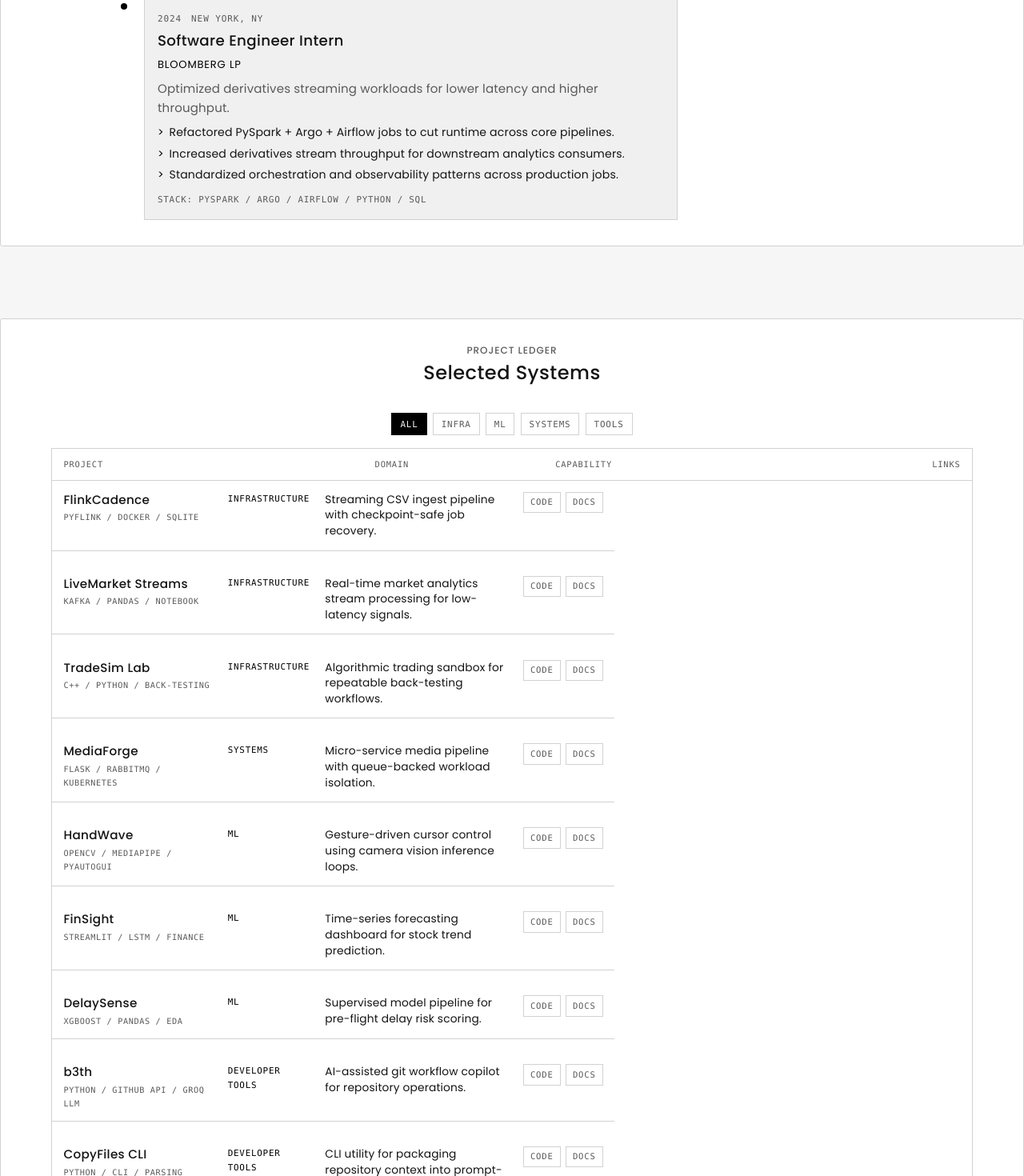
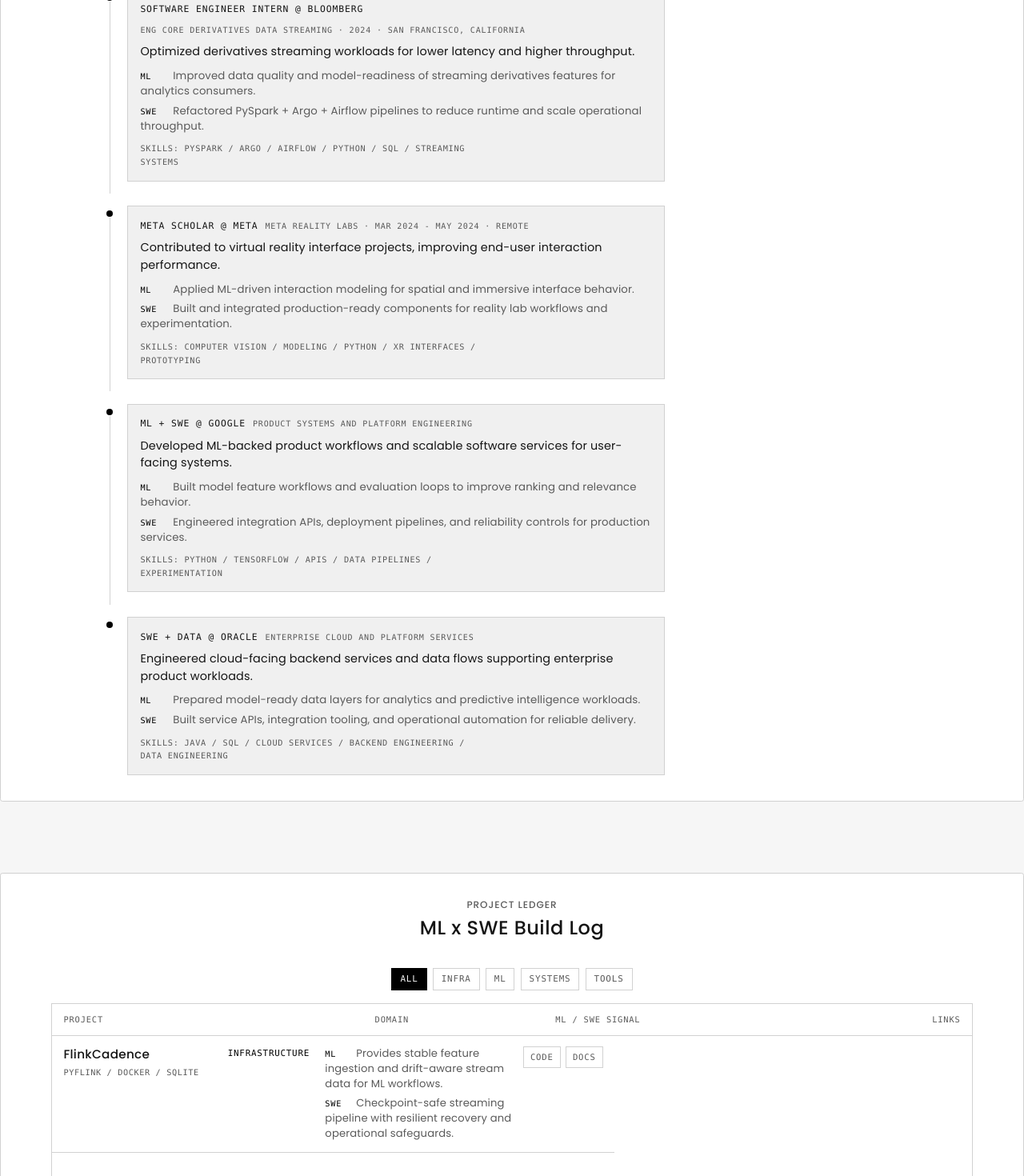
Before and after one commit to bethvourc/bethvour-s-portfolio, a React (Create React App) app: page / in a window 1280 px wide. Shown: the part 1020-2490 px from the top of the page at 80% size. Built offline with nearby package versions, Linux system fonts and the light colour scheme.

Commit message:
Complete Phase 8 of the website redesign by finalizing the Startup Spotlight section and updating the Experience Log with new entries. Refactor styles for improved layout and responsiveness across components, enhancing clarity and usability.

```diff
--- a/src/components/experience/Experience.jsx
+++ b/src/components/experience/Experience.jsx
@@ -3,34 +3,78 @@
 
 const EXPERIENCE_LOG = [
   {
-    id: "bloomberg-2025",
-    period: "2025",
-    location: "New York, NY",
-    role: "Software Engineer Intern",
-    company: "Bloomberg LP",
-    summary:
-      "Designed real-time ingestion systems for production market and risk data flows.",
-    highlights: [
-      "Built Flink + Kafka ingestion pipelines with 99.9% reliability.",
-      "Added anomaly detection checks to catch schema and distribution drift early.",
-      "Shipped resilient ETL recovery paths for restart-safe replay and backfill.",
+    id: "bloomberg-eng-core",
+    track: "software engineer intern @ bloomberg",
+    context: "eng core derivatives data streaming · 2025 · new york, ny",
+    headline:
+      "Designed and shipped real-time ingestion systems for production market and risk data flows.",
+    mlFocus:
+      "Embedded anomaly detection checks to surface schema/distribution drift before downstream model impact.",
+    sweFocus:
+      "Built Flink + Kafka pipelines with 99.9% reliability and resilient ETL replay/backfill paths.",
+    skills: [
+      "Flink",
+      "Kafka",
+      "Python",
+      "Airflow",
+      "Kubernetes",
+      "ETL Reliability",
     ],
-    stack: ["Flink", "Kafka", "Python", "Airflow", "Kubernetes"],
   },
   {
-    id: "bloomberg-2024",
-    period: "2024",
-    location: "New York, NY",
-    role: "Software Engineer Intern",
-    company: "Bloomberg LP",
-    summary:
+    id: "bloomberg-streaming",
+    track: "software engineer intern @ bloomberg",
+    context: "eng core derivatives data streaming · 2024 · san francisco, california",
+    headline:
       "Optimized derivatives streaming workloads for lower latency and higher throughput.",
-    highlights: [
-      "Refactored PySpark + Argo + Airflow jobs to cut runtime across core pipelines.",
-      "Increased derivatives stream throughput for downstream analytics consumers.",
-      "Standardized orchestration and observability patterns across production jobs.",
+    mlFocus:
+      "Improved data quality and model-readiness of streaming derivatives features for analytics consumers.",
+    sweFocus:
+      "Refactored PySpark + Argo + Airflow pipelines to reduce runtime and scale operational throughput.",
+    skills: [
+      "PySpark",
+      "Argo",
+      "Airflow",
+      "Python",
+      "SQL",
+      "Streaming Systems",
     ],
-    stack: ["PySpark", "Argo", "Airflow", "Python", "SQL"],
+  },
+  {
+    id: "meta",
+    track: "meta scholar @ meta",
+    context: "meta reality labs · mar 2024 - may 2024 · remote",
+    headline:
+      "Contributed to virtual reality interface projects, improving end-user interaction performance.",
+    mlFocus:
+      "Applied ML-driven interaction modeling for spatial and immersive interface behavior.",
+    sweFocus:
+      "Built and integrated production-ready components for reality lab workflows and experimentation.",
+    skills: ["Computer Vision", "Modeling", "Python", "XR Interfaces", "Prototyping"],
+  },
+  {
+    id: "google",
+    track: "ml + swe @ google",
+    context: "product systems and platform engineering",
+    headline:
+      "Developed ML-backed product workflows and scalable software services for user-facing systems.",
+    mlFocus:
+      "Built model feature workflows and evaluation loops to improve ranking and relevance behavior.",
+    sweFocus:
+      "Engineered integration APIs, deployment pipelines, and reliability controls for production services.",
+    skills: ["Python", "TensorFlow", "APIs", "Data Pipelines", "Experimentation"],
+  },
+  {
+    id: "oracle",
+    track: "swe + data @ oracle",
+    context: "enterprise cloud and platform services",
+    headline:
+      "Engineered cloud-facing backend services and data flows supporting enterprise product workloads.",
+    mlFocus:
+      "Prepared model-ready data layers for analytics and predictive intelligence workloads.",
+    sweFocus:
+      "Built service APIs, integration tooling, and operational automation for reliable delivery.",
+    skills: ["Java", "SQL", "Cloud Services", "Backend Engineering", "Data Engineering"],
   },
 ];
 
@@ -38,7 +82,7 @@
   return (
     <section id="experience" className="experience experience-log">
       <h5>Experience Log</h5>
-      <h2>Bloomberg Impact</h2>
+      <h2>ML x SWE Operator Track</h2>
 
       <div className="container experience-log__container">
         <ol className="experience-log__list">
@@ -53,22 +97,25 @@
 
               <article className="experience-log__card">
                 <div className="experience-log__meta">
-                  <span>{entry.period}</span>
-                  <span>{entry.location}</span>
+                  <span className="experience-log__track">{entry.track}</span>
+                  <span className="experience-log__context">{entry.context}</span>
                 </div>
 
-                <h3>{entry.role}</h3>
-                <p className="experience-log__company">{entry.company}</p>
-                <p className="experience-log__summary">{entry.summary}</p>
+                <p className="experience-log__headline">{entry.headline}</p>
 
-                <ul className="experience-log__highlights">
-                  {entry.highlights.map((line) => (
-                    <li key={line}>{line}</li>
-                  ))}
-                </ul>
+                <div className="experience-log__focus">
+                  <p>
+                    <span>ml</span>
+                    {entry.mlFocus}
+                  </p>
+                  <p>
+                    <span>swe</span>
+                    {entry.sweFocus}
+                  </p>
+                </div>
 
-                <p className="experience-log__stack">
-                  stack: {entry.stack.join(" / ")}
+                <p className="experience-log__skills">
+                  skills: {entry.skills.join(" / ")}
                 </p>
               </article>
             </li>
--- a/src/components/experience/experience.css
+++ b/src/components/experience/experience.css
@@ -3,41 +3,40 @@
 }
 
 .experience-log__container {
-  max-width: 62rem;
+  max-width: 64rem;
 }
 
 .experience-log__list {
   margin: 0;
   padding: 0;
   display: grid;
-  gap: 0.9rem;
+  gap: 0.8rem;
 }
 
 .experience-log__entry {
   display: grid;
-  grid-template-columns: 1.4rem minmax(0, 1fr);
-  gap: 0.85rem;
-  align-items: stretch;
+  grid-template-columns: 1.15rem minmax(0, 1fr);
+  gap: 0.8rem;
 }
 
 .experience-log__rail {
   position: relative;
   display: grid;
   justify-items: center;
-  padding-top: 0.3rem;
+  padding-top: 0.38rem;
 }
 
 .experience-log__dot {
-  width: 0.52rem;
-  height: 0.52rem;
+  width: 0.5rem;
+  height: 0.5rem;
   border-radius: 50%;
   background: var(--accent);
 }
 
 .experience-log__line {
   position: absolute;
-  top: 1rem;
-  bottom: -1rem;
+  top: 0.95rem;
+  bottom: -0.95rem;
   width: 1px;
   background: var(--line);
 }
@@ -45,85 +44,91 @@
 .experience-log__card {
   border: 1px solid var(--line);
   background: var(--surface-strong);
-  padding: 0.95rem 1rem;
+  padding: 0.9rem 0.95rem;
   display: grid;
-  gap: 0.45rem;
+  gap: 0.5rem;
 }
 
 .experience-log__meta {
   display: flex;
   flex-wrap: wrap;
-  gap: 0.75rem;
-  color: var(--muted);
+  gap: 0.55rem;
+  align-items: baseline;
+}
+
+.experience-log__track {
+  color: var(--fg);
   font-family: "IBM Plex Mono", "SFMono-Regular", Menlo, Consolas, monospace;
-  font-size: 0.69rem;
+  font-size: 0.71rem;
   letter-spacing: 0.08em;
   text-transform: uppercase;
 }
 
-.experience-log__card h3 {
-  margin: 0;
-  color: var(--fg);
-  font-size: clamp(1rem, 2vw, 1.14rem);
-  line-height: 1.25;
-}
-
-.experience-log__company {
-  margin: 0;
-  color: var(--accent);
-  font-size: 0.82rem;
-  letter-spacing: 0.06em;
+.experience-log__context {
+  color: var(--muted);
+  font-family: "IBM Plex Mono", "SFMono-Regular", Menlo, Consolas, monospace;
+  font-size: 0.63rem;
+  letter-spacing: 0.08em;
   text-transform: uppercase;
 }
 
-.experience-log__summary {
-  margin: 0;
-  color: var(--muted);
-  font-size: 0.94rem;
-  line-height: 1.55;
-}
-
-.experience-log__highlights {
-  margin: 0.15rem 0 0;
-  padding: 0;
-  display: grid;
-  gap: 0.38rem;
-}
-
-.experience-log__highlights li {
+.experience-log__headline {
   margin: 0;
   max-width: 100%;
   color: var(--fg);
-  line-height: 1.45;
-  font-size: 0.88rem;
+  font-size: 0.9rem;
+  line-height: 1.48;
 }
 
-.experience-log__highlights li::before {
-  content: ">";
-  margin-right: 0.42rem;
-  color: var(--accent);
+.experience-log__focus {
+  margin: 0.1rem 0 0;
+  display: grid;
+  gap: 0.34rem;
 }
 
-.experience-log__stack {
-  margin: 0.3rem 0 0;
+.experience-log__focus p {
+  margin: 0;
+  max-width: 100%;
+  color: var(--muted);
+  font-size: 0.83rem;
+  line-height: 1.44;
+}
+
+.experience-log__focus span {
+  display: inline-block;
+  min-width: 2.2rem;
+  margin-right: 0.35rem;
+  color: var(--accent);
+  font-family: "IBM Plex Mono", "SFMono-Regular", Menlo, Consolas, monospace;
+  font-size: 0.64rem;
+  letter-spacing: 0.08em;
+  text-transform: uppercase;
+}
+
+.experience-log__skills {
+  margin: 0.15rem 0 0;
   color: var(--muted);
   font-family: "IBM Plex Mono", "SFMono-Regular", Menlo, Consolas, monospace;
-  font-size: 0.68rem;
+  font-size: 0.64rem;
   letter-spacing: 0.07em;
   text-transform: uppercase;
 }
 
 @media screen and (max-width: 600px) {
   .experience-log__entry {
-    grid-template-columns: 1.1rem minmax(0, 1fr);
-    gap: 0.65rem;
+    grid-template-columns: 0.95rem minmax(0, 1fr);
+    gap: 0.62rem;
   }
 
   .experience-log__card {
-    padding: 0.85rem 0.8rem;
+    padding: 0.78rem 0.72rem;
   }
 
-  .experience-log__highlights li {
-    font-size: 0.84rem;
+  .experience-log__headline {
+    font-size: 0.85rem;
+  }
+
+  .experience-log__focus p {
+    font-size: 0.8rem;
   }
 }
--- a/src/components/portfolio/Portfolio.jsx
+++ b/src/components/portfolio/Portfolio.jsx
@@ -15,7 +15,10 @@
     title: "FlinkCadence",
     domain: "Infrastructure",
     group: "infrastructure",
-    capability: "Streaming CSV ingest pipeline with checkpoint-safe job recovery.",
+    mlSignal:
+      "Provides stable feature ingestion and drift-aware stream data for ML workflows.",
+    sweSignal:
+      "Checkpoint-safe streaming pipeline with resilient recovery and operational safeguards.",
     stack: ["PyFlink", "Docker", "SQLite"],
     github: "https://github.com/bethvourc/cadence-v2",
     brief: "https://github.com/bethvourc/cadence-v2#readme",
@@ -25,7 +28,10 @@
     title: "LiveMarket Streams",
     domain: "Infrastructure",
     group: "infrastructure",
-    capability: "Real-time market analytics stream processing for low-latency signals.",
+    mlSignal:
+      "Enables low-latency signal generation for model features and analytics scoring.",
+    sweSignal:
+      "Real-time stream processing architecture tuned for throughput and service reliability.",
     stack: ["Kafka", "Pandas", "Notebook"],
     github: "https://github.com/bethvourc/real-time-stock-analysis",
     brief: "https://github.com/bethvourc/real-time-stock-analysis#readme",
@@ -35,7 +41,10 @@
     title: "TradeSim Lab",
     domain: "Infrastructure",
     group: "infrastructure",
-    capability: "Algorithmic trading sandbox for repeatable back-testing workflows.",
+    mlSignal:
+      "Supports strategy modeling and evaluation through reproducible simulation datasets.",
+    sweSignal:
+      "Built as a repeatable back-testing sandbox with deterministic experiment workflows.",
     stack: ["C++", "Python", "Back-testing"],
     github: "https://github.com/bethvourc/TradeSim-Pro",
     brief: "https://github.com/bethvourc/TradeSim-Pro#readme",
@@ -45,7 +54,10 @@
     title: "MediaForge",
     domain: "Systems",
     group: "systems",
-    capability: "Micro-service media pipeline with queue-backed workload isolation.",
+    mlSignal:
+      "Creates structured media transformation flows usable in downstream ML data preparation.",
+    sweSignal:
+      "Queue-backed micro-service architecture with isolated workers and scalable orchestration.",
     stack: ["Flask", "RabbitMQ", "Kubernetes"],
     github: "https://github.com/bethvourc/video-to-mp3",
     brief: "https://github.com/bethvourc/video-to-mp3#readme",
@@ -55,7 +67,10 @@
     title: "HandWave",
     domain: "ML",
     group: "ml",
-    capability: "Gesture-driven cursor control using camera vision inference loops.",
+    mlSignal:
+      "Computer vision inference loop for real-time gesture recognition and tracking.",
+    sweSignal:
+      "Integrated camera processing, control events, and runtime performance tuning.",
     stack: ["OpenCV", "MediaPipe", "PyAutoGUI"],
     github: "https://github.com/bethvourc/ai_virtual_mouse",
     brief: "https://github.com/bethvourc/ai_virtual_mouse#readme",
@@ -65,7 +80,10 @@
     title: "FinSight",
     domain: "ML",
     group: "ml",
-    capability: "Time-series forecasting dashboard for stock trend prediction.",
+    mlSignal:
+      "LSTM-based forecasting workflows for market trend estimation and signal projection.",
+    sweSignal:
+      "Interactive dashboard and data services for consistent model output delivery.",
     stack: ["Streamlit", "LSTM", "Finance"],
     github: "https://github.com/bethvourc/stock-prediction-dashboard",
     brief: "https://github.com/bethvourc/stock-prediction-dashboard#readme",
@@ -75,7 +93,10 @@
     title: "DelaySense",
     domain: "ML",
     group: "ml",
-    capability: "Supervised model pipeline for pre-flight delay risk scoring.",
+    mlSignal:
+      "Supervised learning pipeline for pre-flight delay risk scoring and feature importance.",
+    sweSignal:
+      "Structured ETL and evaluation flow for reproducible prediction pipeline runs.",
     stack: ["XGBoost", "Pandas", "EDA"],
     github: "https://github.com/bethvourc/flight-delay-prediction",
     brief: "https://github.com/bethvourc/flight-delay-prediction#readme",
@@ -85,7 +106,10 @@
     title: "b3th",
     domain: "Developer Tools",
     group: "tools",
-    capability: "AI-assisted git workflow copilot for repository operations.",
+    mlSignal:
+      "LLM-assisted prompt and response workflows for codebase-aware automation tasks.",
+    sweSignal:
+      "CLI-driven git workflow tooling with robust repository interaction patterns.",
     stack: ["Python", "GitHub API", "Groq LLM"],
     github: "https://github.com/bethvourc/b3th",
     brief: "https://github.com/bethvourc/b3th#readme",
@@ -95,7 +119,10 @@
     title: "CopyFiles CLI",
     domain: "Developer Tools",
     group: "tools",
-    capability: "CLI utility for packaging repository context into prompt-ready output.",
+    mlSignal:
+      "Generates clean context payloads that improve LLM prompting and model utility.",
+    sweSignal:
+      "Fast repository parsing and packaging utility with predictable command-line behavior.",
     stack: ["Python", "CLI", "Parsing"],
     github: "https://github.com/bethvourc/copyfiles-cli",
     brief: "https://github.com/bethvourc/copyfiles-cli#readme",
@@ -105,7 +132,10 @@
     title: "SnapSolve",
     domain: "Developer Tools",
     group: "tools",
-    capability: "OCR-driven math solving package with LLM explanation output.",
+    mlSignal:
+      "Vision OCR + LLM reasoning pipeline for math problem understanding and explanation.",
+    sweSignal:
+      "Published package architecture with input handling and response formatting workflows.",
     stack: ["TypeScript", "Vision OCR", "Gemini LLM"],
     github: "https://github.com/bethvourc/b3th-solve",
     brief: "https://github.com/bethvourc/b3th-solve#readme",
@@ -122,7 +152,7 @@
   return (
     <section id="portfolio" className="portfolio-ledger">
       <h5>Project Ledger</h5>
-      <h2>Selected Systems</h2>
+      <h2>ML x SWE Build Log</h2>
 
       <div className="portfolio-ledger__filters" role="tablist" aria-label="Project filters">
         {FILTERS.map((filter) => (
@@ -145,7 +175,7 @@
         <div className="portfolio-ledger__header" aria-hidden="true">
           <span>project</span>
           <span>domain</span>
-          <span>capability</span>
+          <span>ml / swe signal</span>
           <span>links</span>
         </div>
 
@@ -160,7 +190,16 @@
               </div>
 
               <p className="portfolio-ledger__domain">{project.domain}</p>
-              <p className="portfolio-ledger__capability">{project.capability}</p>
+              <div className="portfolio-ledger__signals">
+                <p>
+                  <span>ml</span>
+                  {project.mlSignal}
+                </p>
+                <p>
+                  <span>swe</span>
+                  {project.sweSignal}
+                </p>
+              </div>
 
               <div className="portfolio-ledger__links">
                 <a
--- a/src/components/portfolio/portfolio.css
+++ b/src/components/portfolio/portfolio.css
@@ -96,12 +96,28 @@
   text-transform: uppercase;
 }
 
-.portfolio-ledger__capability {
+.portfolio-ledger__signals {
+  display: grid;
+  gap: 0.3rem;
+}
+
+.portfolio-ledger__signals p {
   margin: 0;
   max-width: 100%;
-  color: var(--fg);
-  font-size: 0.86rem;
-  line-height: 1.45;
+  color: var(--muted);
+  font-size: 0.82rem;
+  line-height: 1.44;
+}
+
+.portfolio-ledger__signals span {
+  display: inline-block;
+  min-width: 2.05rem;
+  margin-right: 0.38rem;
+  color: var(--accent);
+  font-family: "IBM Plex Mono", "SFMono-Regular", Menlo, Consolas, monospace;
+  font-size: 0.64rem;
+  letter-spacing: 0.08em;
+  text-transform: uppercase;
 }
 
 .portfolio-ledger__links {
@@ -138,7 +154,7 @@
   }
 
   .portfolio-ledger__domain::before,
-  .portfolio-ledger__capability::before {
+  .portfolio-ledger__signals::before {
     margin-right: 0.38rem;
     color: var(--muted);
     font-family: "IBM Plex Mono", "SFMono-Regular", Menlo, Consolas, monospace;
@@ -151,7 +167,7 @@
     content: "domain";
   }
 
-  .portfolio-ledger__capability::before {
-    content: "capability";
+  .portfolio-ledger__signals::before {
+    content: "ml/swe";
   }
 }
```
Also changed, not shown: implementation/website-redesign-implementation.md (+2 -2 lines), src/components/startup/Startup.jsx (+26 -11 lines), src/components/startup/startup.css (+31 -4 lines).
